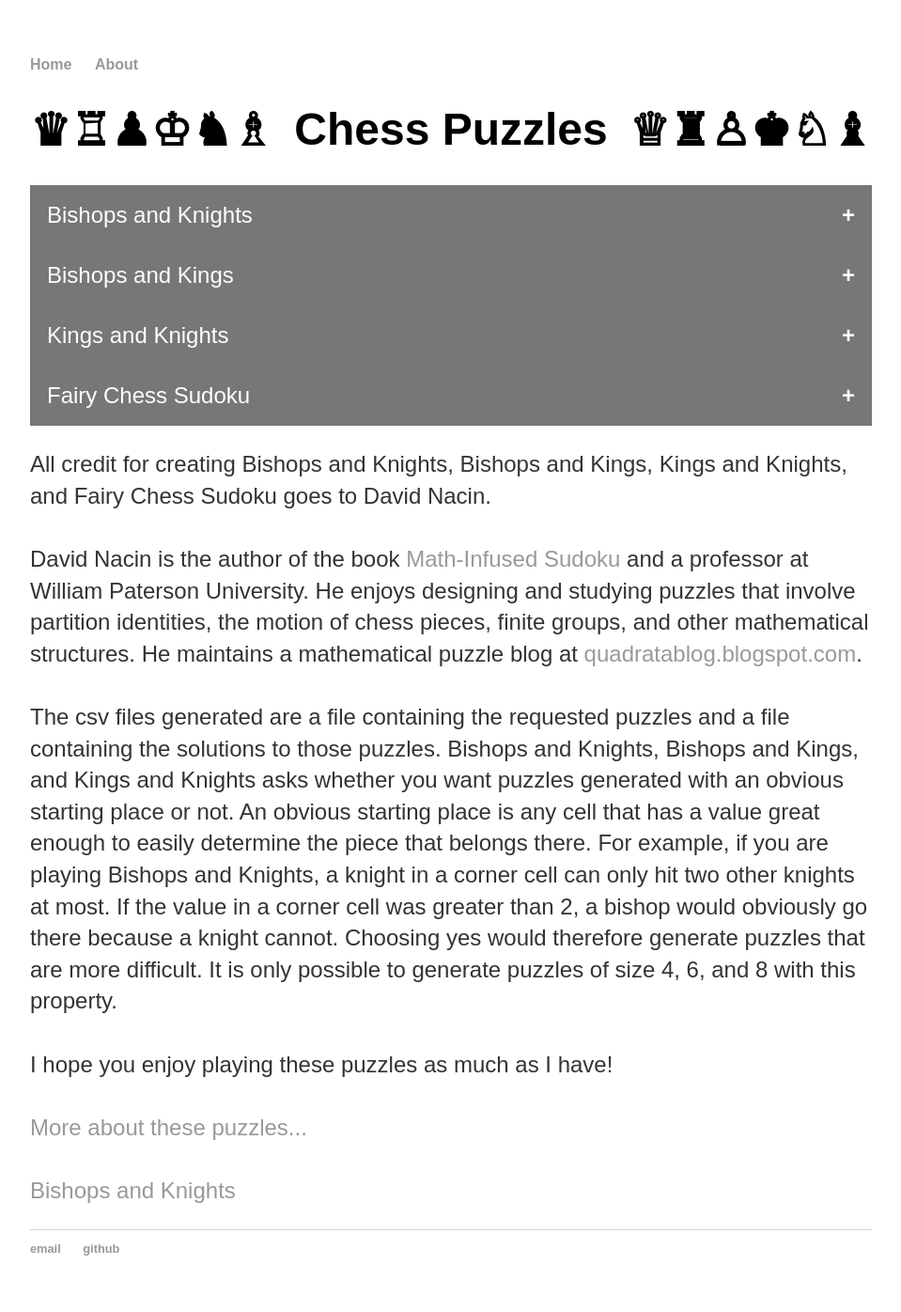
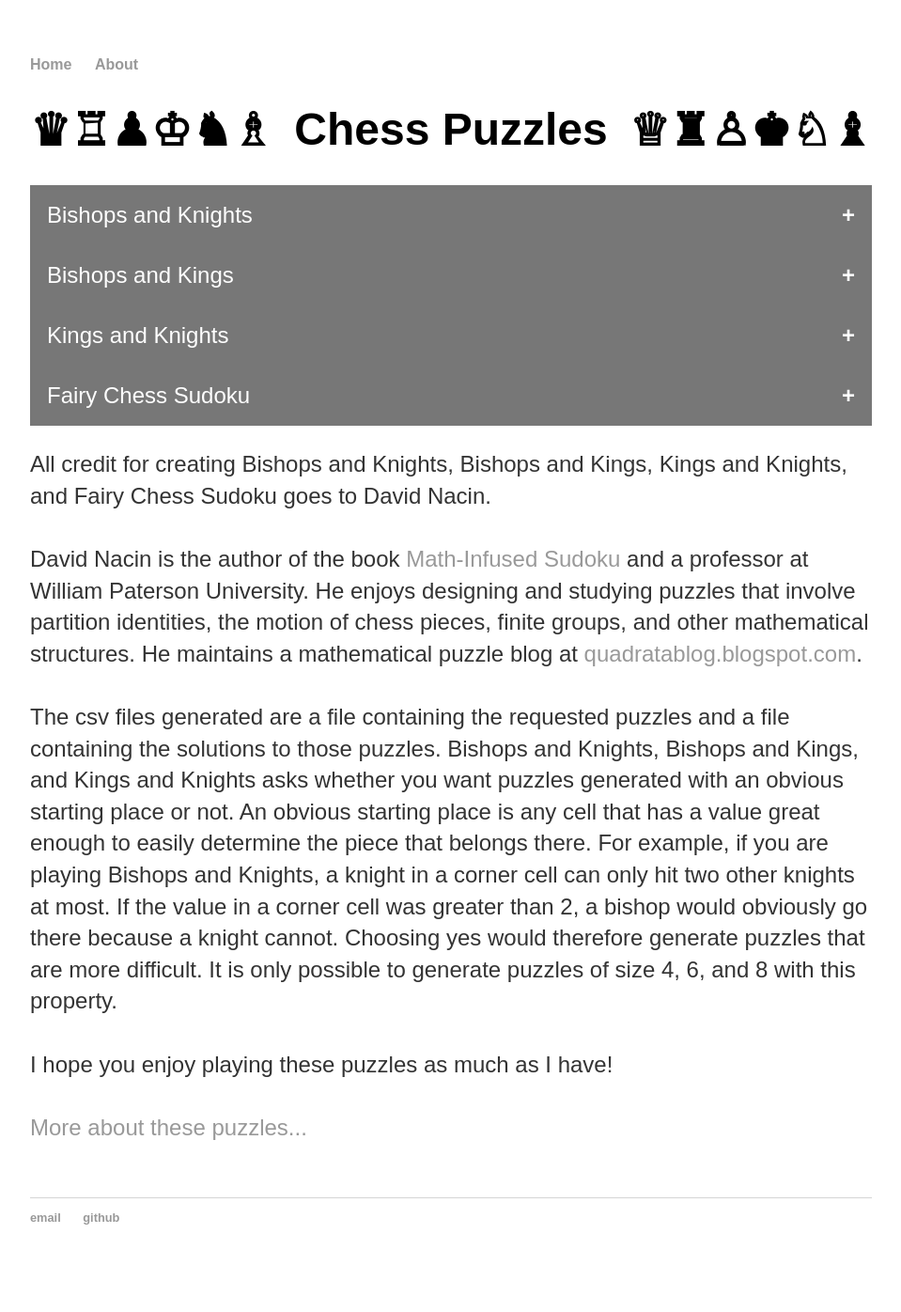
Before and after one commit to CThielsen1/CThielsen1.github.io, a Jekyll site: the page built from index.html, in a window 1280 px wide. Shown: the whole page at 94% size, without its empty margins (160-1119 px from the left). Built offline with Jekyll 4.4.1, drawn with Linux system fonts in a browser that asks for light colours; after the commit the page ends 1363 px from its top, so only the background shows below that.

Commit message:
Update index.html

```diff
--- a/index.html
+++ b/index.html
@@ -97,9 +97,7 @@ title: Chess Puzzles
 
 			I hope you enjoy playing these puzzles as much as I have!<br><br>
 
-			<a href="/about">More about these puzzles...</a><br><br>
-
-			<a href="/bishops_and_knights.exe">Bishops and Knights</a></p>
+			<a href="/about">More about these puzzles...</a><br><br></p>
 
 		<script>
 			var coll = document.getElementsByClassName("collapsible");
```
